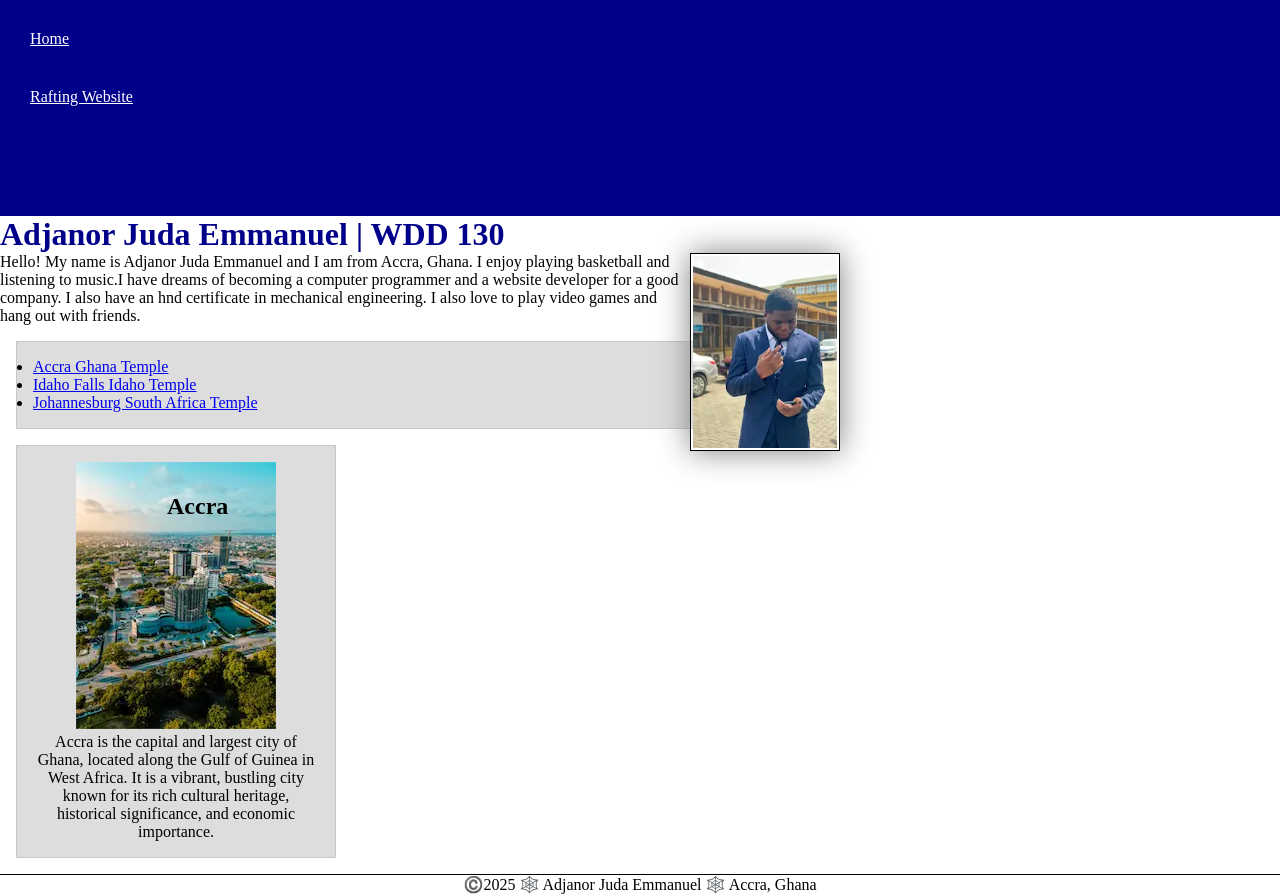
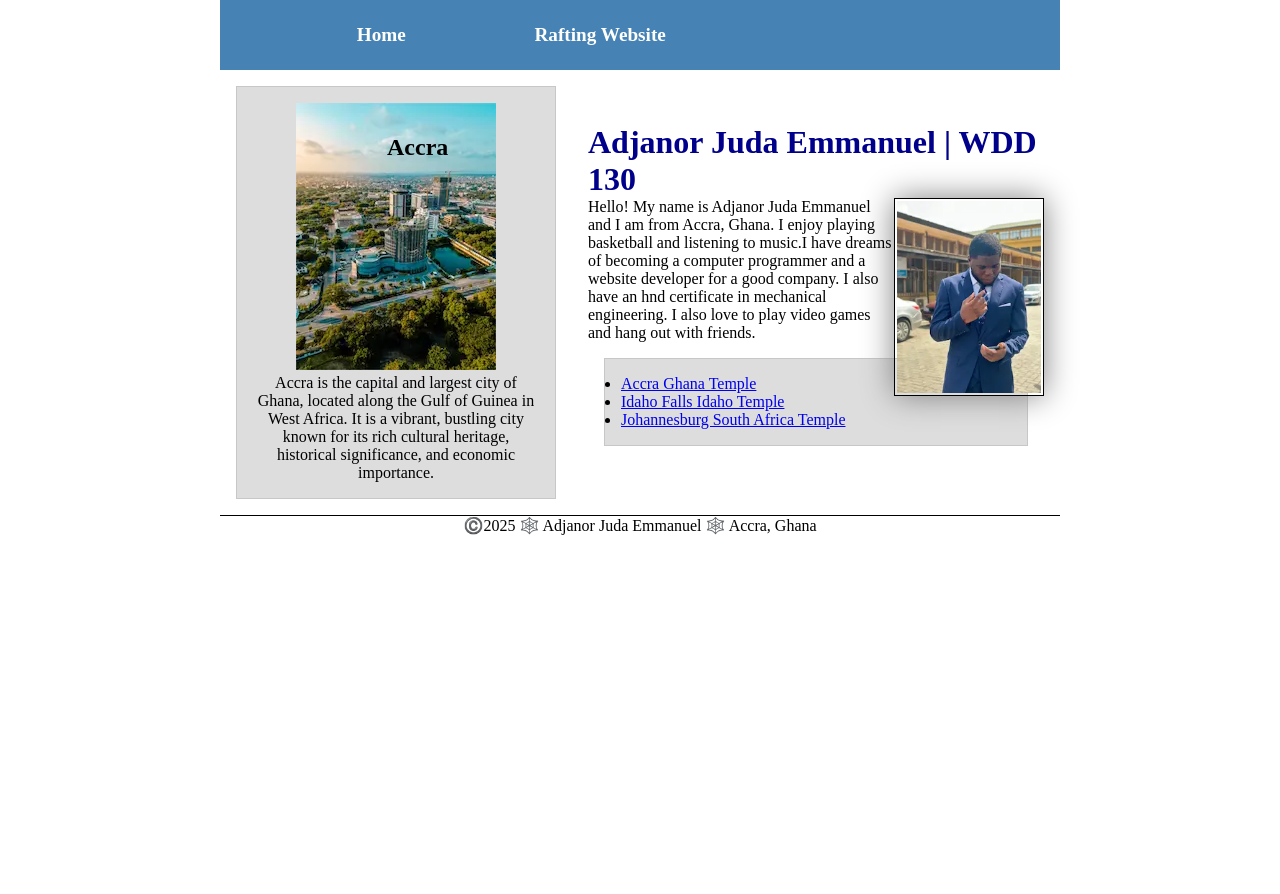
Before and after one commit to ybn-trey/wdd130, a plain HTML site: page index.html in a window 1280 px wide. After the commit the page ends 800 px from the top, so only its background shows below. Drawn offline with Linux system fonts and the light colour scheme.

Commit message:
update on index.html

```diff
--- a/index.html
+++ b/index.html
@@ -17,6 +17,7 @@
                 <a href=" https://facebook.com"></a>
             </nav>
         </header>
+        <div class="grid">
             <main>
                 <h1>Adjanor Juda Emmanuel | WDD 130</h1>
                 <img src="images/profile.webp" alt="Hello, my name is Adjanor Juda Emmanuel" width="200">
@@ -35,6 +36,7 @@ programmer and a website developer for a good company. I also have an hnd certif
                 <p>Accra is the capital and largest city of Ghana, located along the Gulf of Guinea in West Africa. It is a vibrant, bustling city known for its rich cultural
                     heritage, historical significance, and economic importance. </p>
             </aside>
+        </div>
         <footer>
             <p>©️2025 🕸️ Adjanor Juda Emmanuel 🕸️ Accra, Ghana</p>
         </footer>
--- a/styles/styles.css
+++ b/styles/styles.css
@@ -5,14 +5,20 @@
 }
 
 nav {
-    background-color: darkblue;
-    padding: 10px;
+    background-color: steelblue;
+    padding: 1rem;
+    display: flex;
+    justify-content: space-evenly;
+    align-items: center;
 }
 
 nav a {
-    color: white;
-    display: block;
-    padding: 20px;
+  display: block;
+  padding: 0.5rem;
+  text-decoration: none;
+  font-size: 1.2rem;
+  font-weight: 700;
+  color: #fff;
 }
 
 h1 {
@@ -30,10 +36,6 @@ main img {
 
 p {
     padding: 10px;
-}
-
-main {
-    max-width: 840px;
 }
 
 aside {
@@ -74,3 +76,25 @@ footer {
     background-color: #ddd;
     color: #000;
 }
+
+header, .grid, footer {
+    max-width: 840px;
+    margin: 0 auto;
+}
+
+.grid {
+  display: grid;
+  align-items: center;
+}
+
+main {
+  grid-column: 2/3;
+  margin: 1rem;
+}
+
+aside {
+  width: 20rem;
+  position: relative;
+  grid-column: 1/2;
+  grid-row: 1/2;
+}
```
Lines whose indentation alone changed are shown as unchanged.
